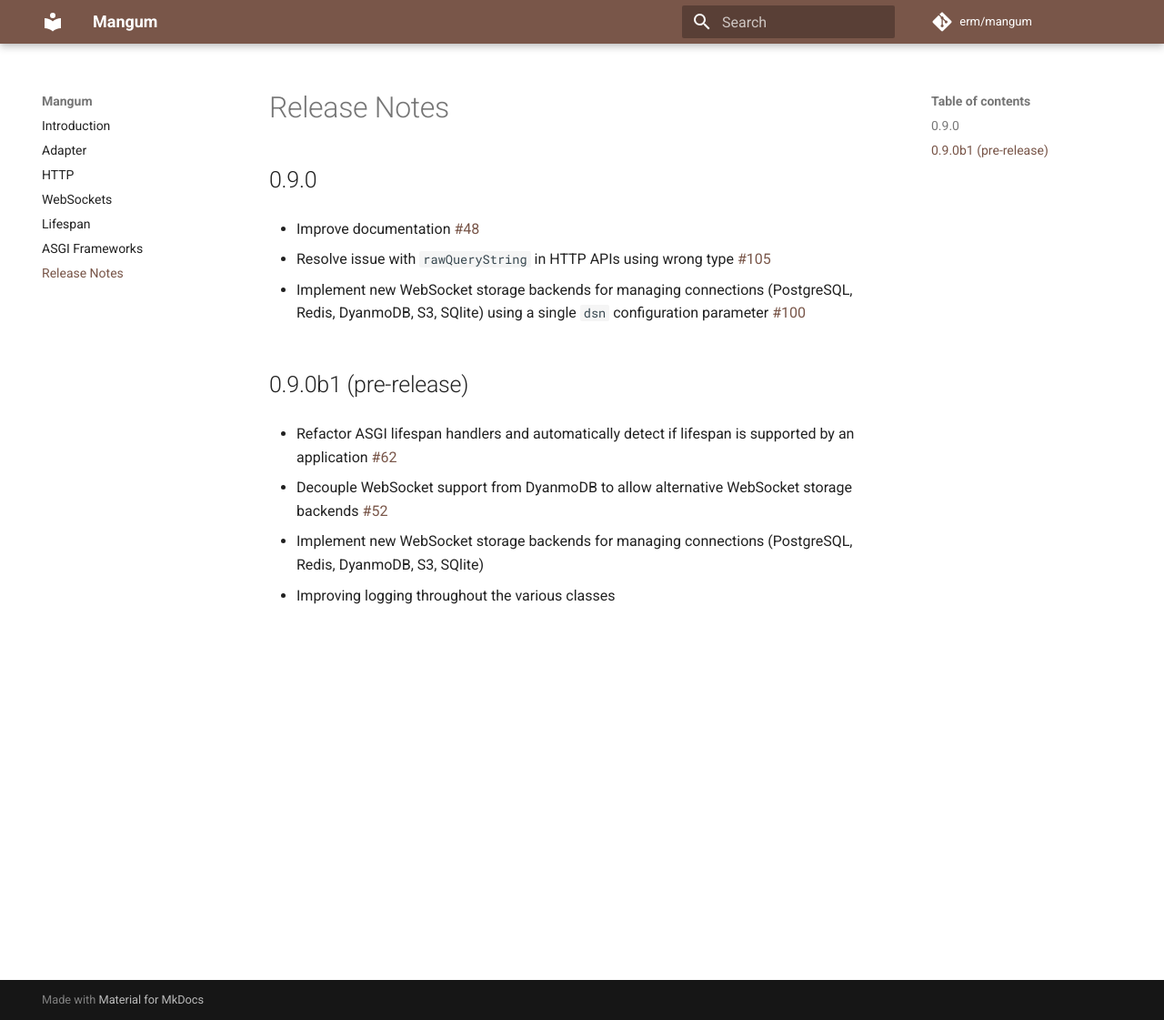
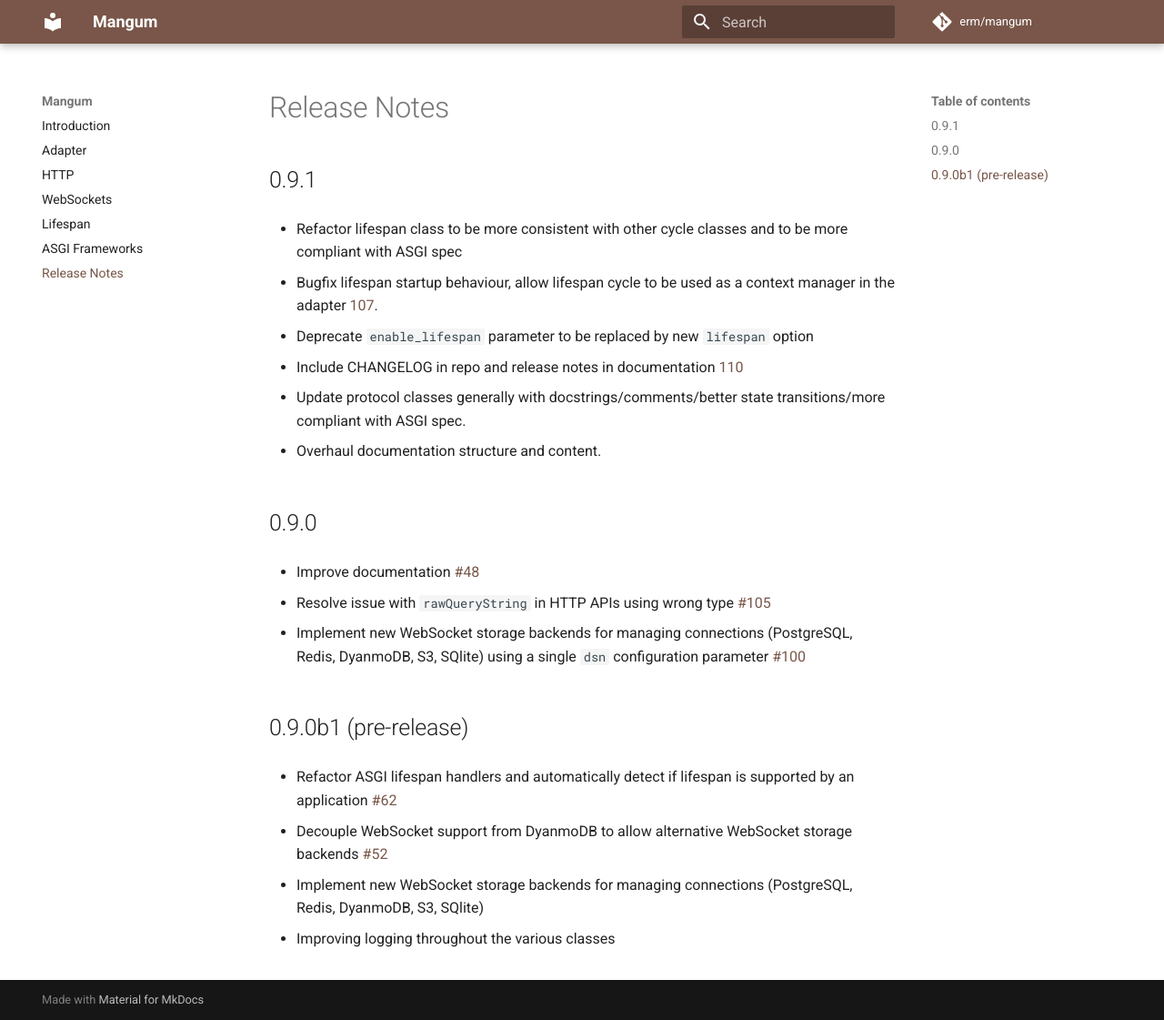
Before and after one commit to Kludex/mangum, an MkDocs documentation site: the page built from docs/release-notes.md, in a window 1280 px wide and 1121 px high. Shown: the whole window at 91% size. Built offline with MkDocs 1.6.1 and Material for MkDocs 9.7.7, drawn with Linux system fonts in a browser that asks for light colours; comment, search, counter and statistics services are not loaded.

Commit message:
Prepare for 0.9.1

```diff
--- a/docs/release-notes.md
+++ b/docs/release-notes.md
@@ -1,4 +1,18 @@
 # Release Notes
+
+## 0.9.1
+
+* Refactor lifespan class to be more consistent with other cycle classes and to be more compliant with ASGI spec
+
+* Bugfix lifespan startup behaviour, allow lifespan cycle to be used as a context manager in the adapter [107](https://github.com/erm/mangum/issues/107).
+
+* Deprecate `enable_lifespan` parameter to be replaced by new `lifespan` option
+
+* Include CHANGELOG in repo and release notes in documentation [110](https://github.com/erm/mangum/issues/110)
+
+* Update protocol classes generally with  docstrings/comments/better state transitions/more compliant with ASGI spec.
+
+* Overhaul documentation structure and content.
 
 ## 0.9.0
 
```
Also changed, not shown: CHANGELOG.md (+13 -1 lines).
